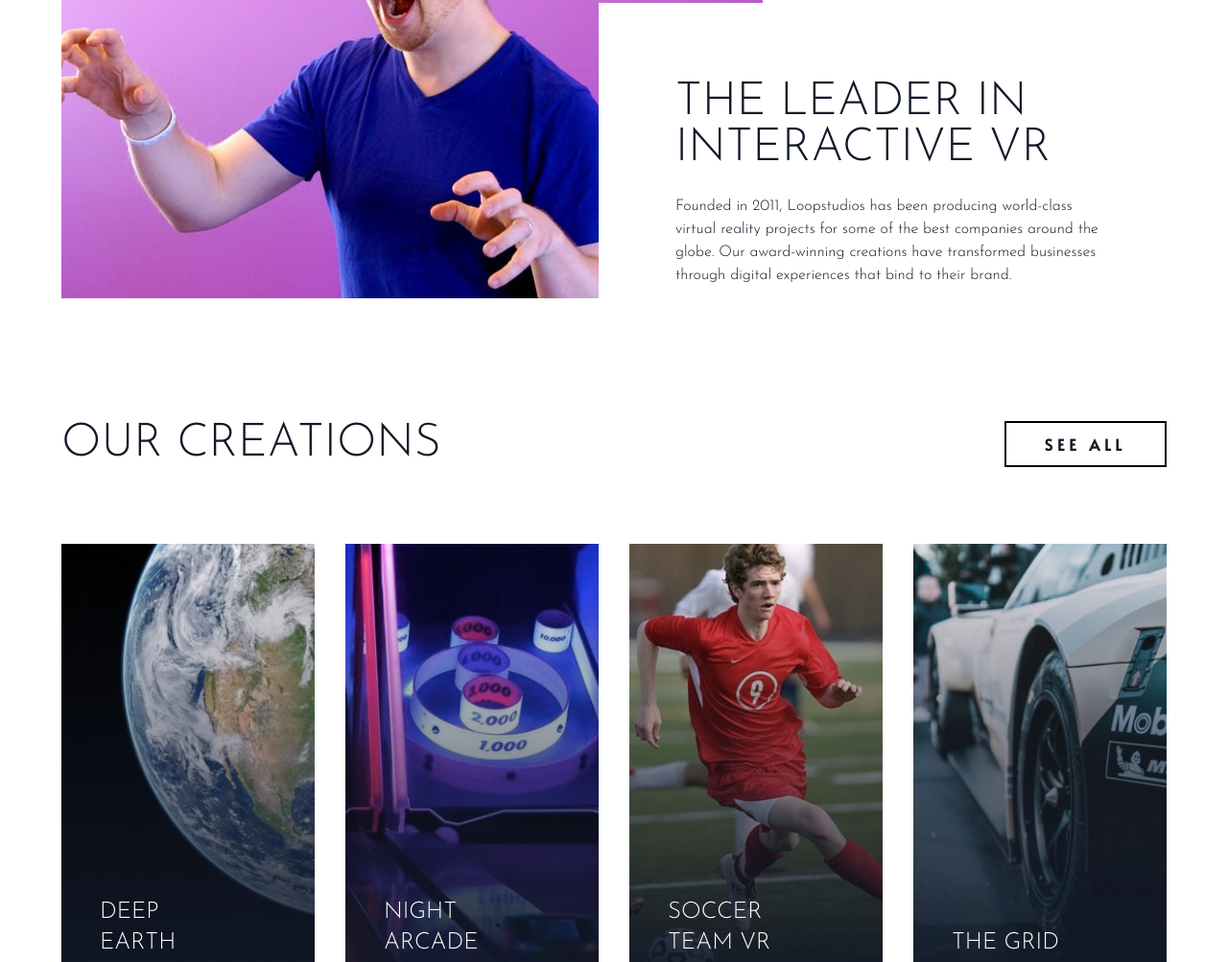
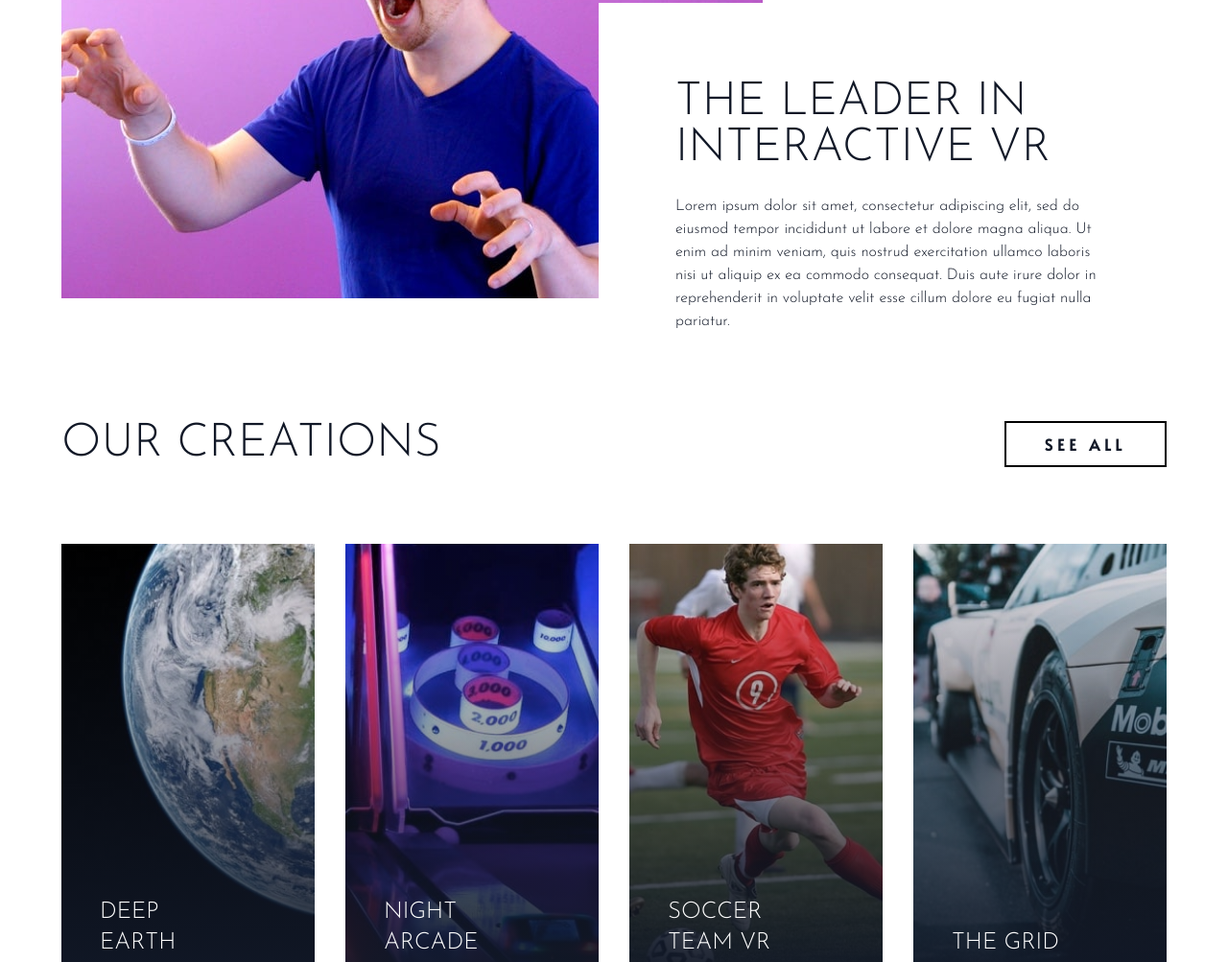
Before and after one commit to Khalil-Bchir/Loopstudios-website-Tailwind-Css, a website: page index.html in a window 1280 px wide. Shown: the part 973-1976 px from the top of the page at 96% size. Drawn offline with Linux system fonts and the light colour scheme.

Commit message:
Update index.html

```diff
--- a/index.html
+++ b/index.html
@@ -77,10 +77,7 @@
                 </h2>
 
                 <p class="max-w-md text-center md:text-left">
-                    Founded in 2011, Loopstudios has been producing world-class virtual
-                    reality projects for some of the best companies around the globe.
-                    Our award-winning creations have transformed businesses through
-                    digital experiences that bind to their brand.
+                    Lorem ipsum dolor sit amet, consectetur adipiscing elit, sed do eiusmod tempor incididunt ut labore et dolore magna aliqua. Ut enim ad minim veniam, quis nostrud exercitation ullamco laboris nisi ut aliquip ex ea commodo consequat. Duis aute irure dolor in reprehenderit in voluptate velit esse cillum dolore eu fugiat nulla pariatur.
                 </p>
             </div>
         </div>
```
